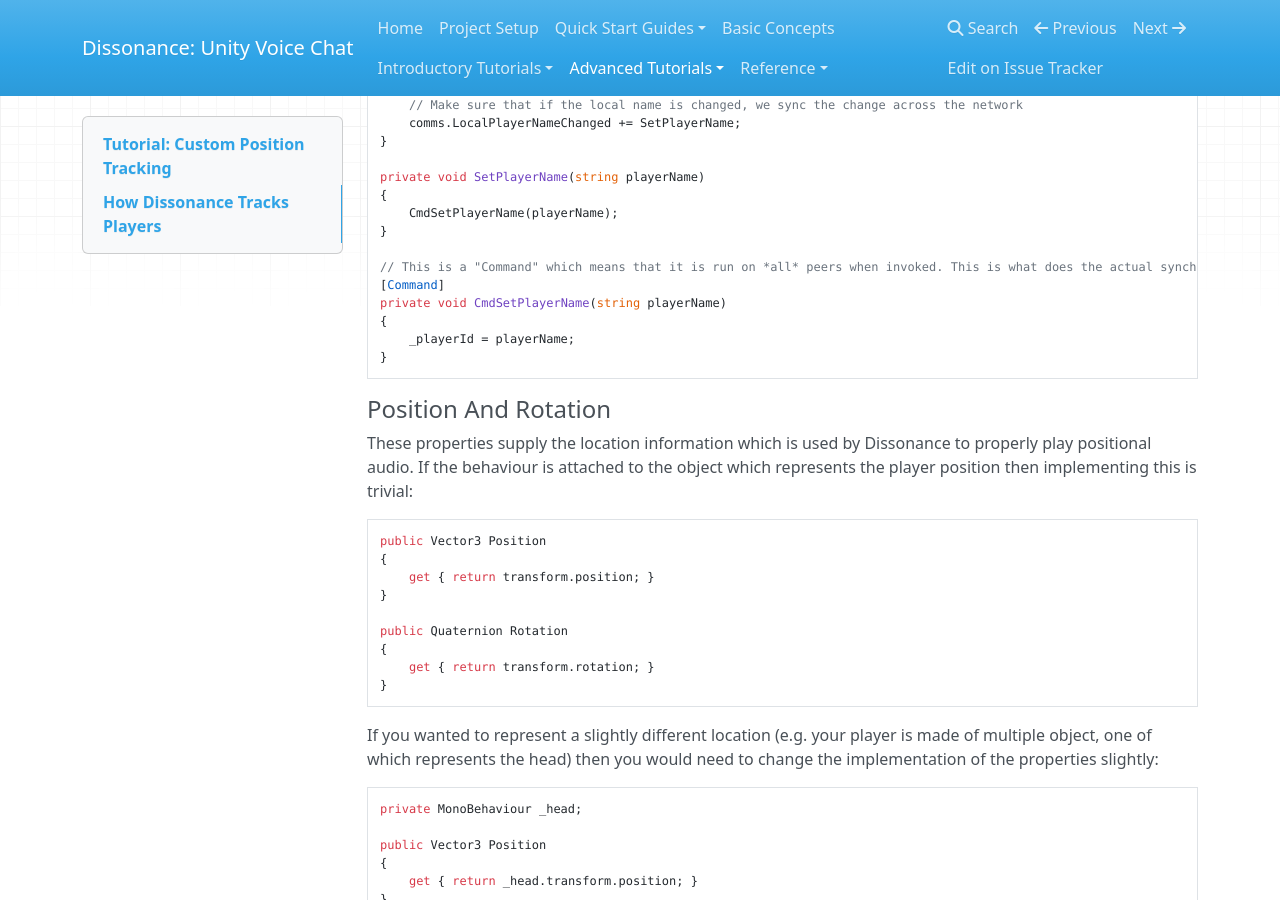
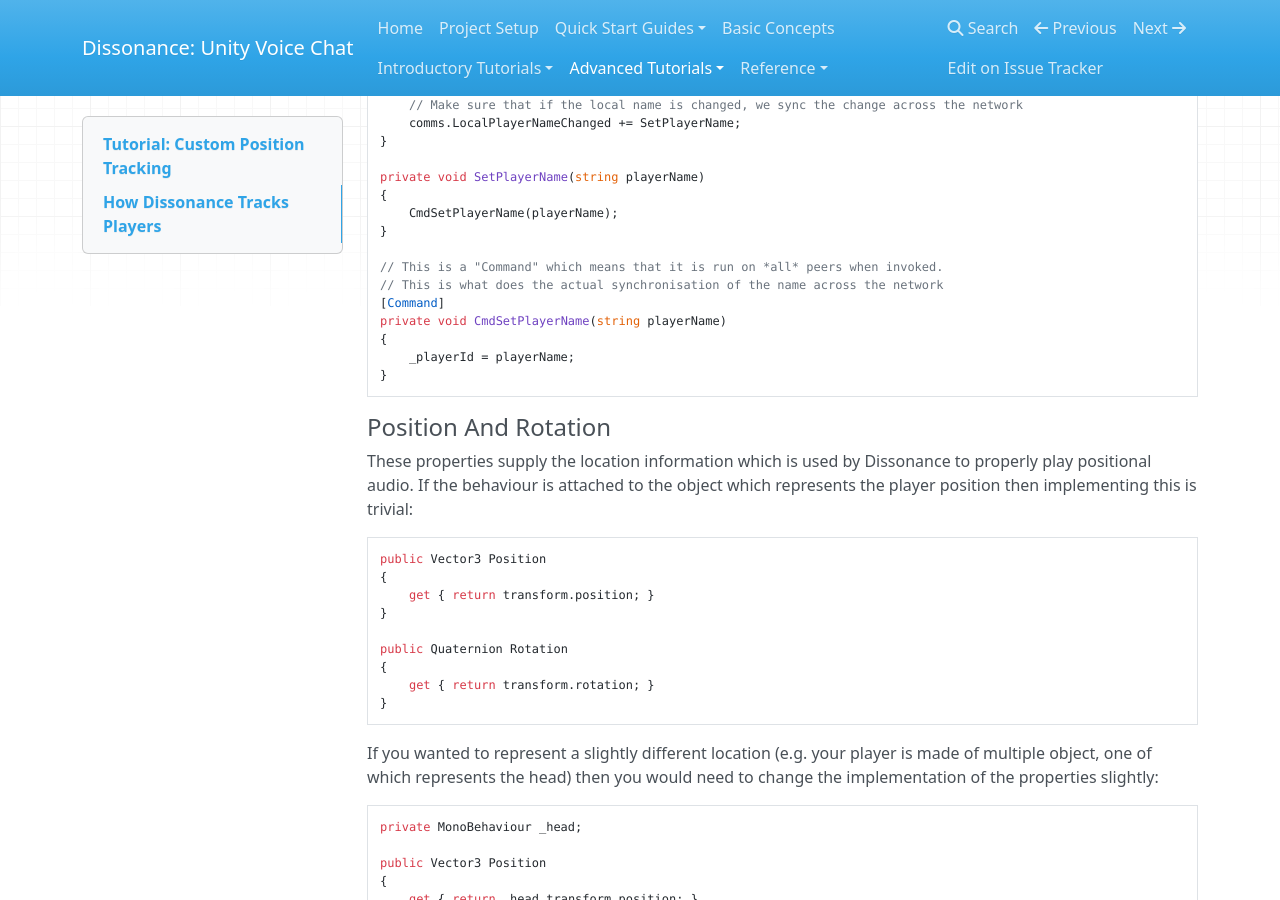
Before and after one commit to Placeholder-Software/Dissonance, an MkDocs documentation site: the page built from docs/Tutorials/Custom-Position-Tracking.md, in a window 1280 px wide and 900 px high, scrolled down 883 px. Built offline with MkDocs 1.6.1, drawn with Linux system fonts in a browser that asks for light colours; nearby versions of some CDN libraries; old or Windows-style settings are respelled for this version of MkDocs.

Commit message:
- fixed broken link  - fixed long text in code comment
Signed-off-by: Martin Evans <martindevans@gmail.com>

```diff
--- a/docs/Tutorials/Custom-Position-Tracking.md
+++ b/docs/Tutorials/Custom-Position-Tracking.md
@@ -46,7 +46,8 @@ private void SetPlayerName(string playerName)
     CmdSetPlayerName(playerName);
 }
 
-// This is a "Command" which means that it is run on *all* peers when invoked. This is what does the actual synchronisation of the name
+// This is a "Command" which means that it is run on *all* peers when invoked.
+// This is what does the actual synchronisation of the name across the network
 [Command]
 private void CmdSetPlayerName(string playerName)
 {
```
Also changed, not shown: docs/Tutorials/Position-Tracking.md (+1 -1 lines).
